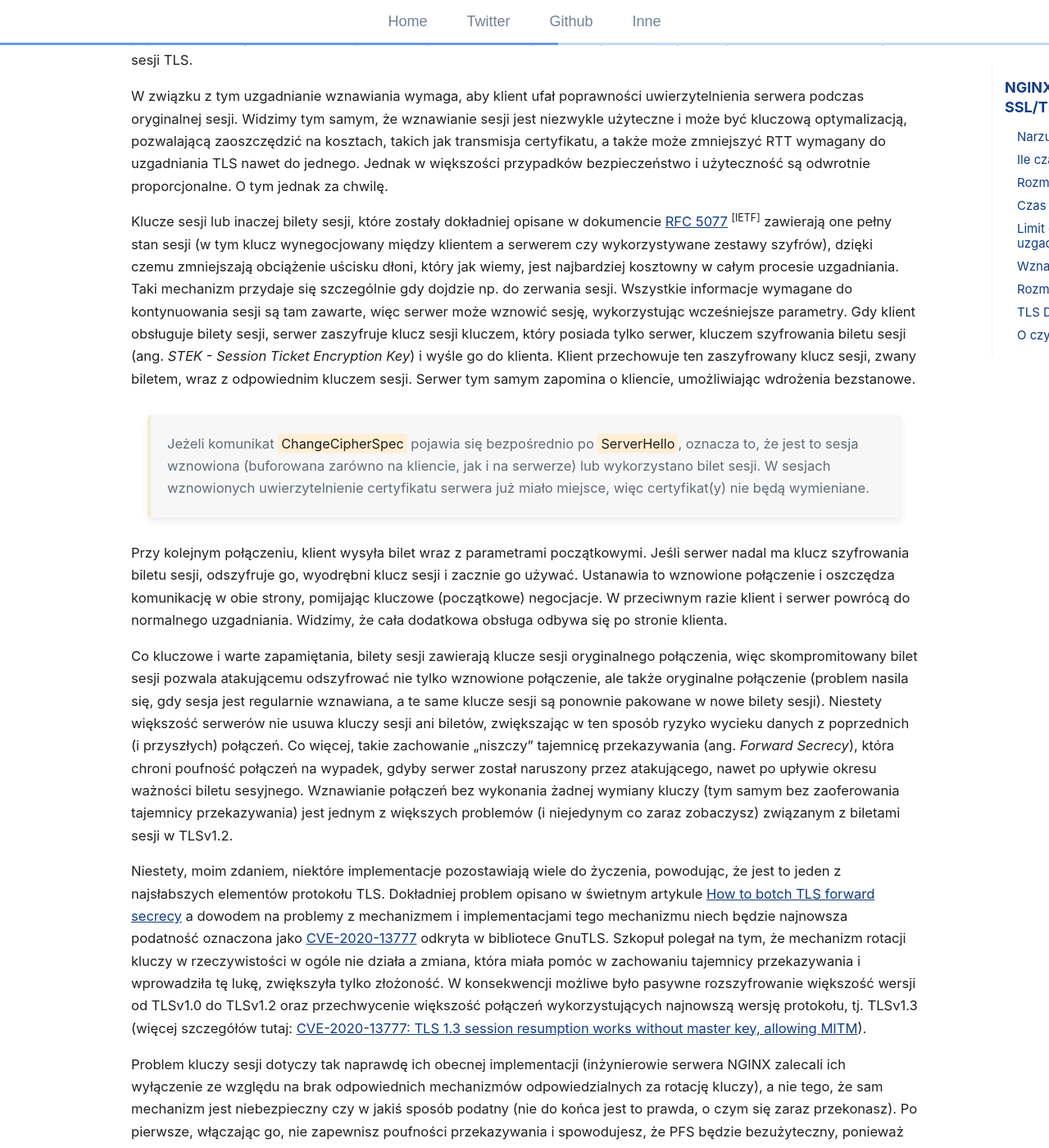
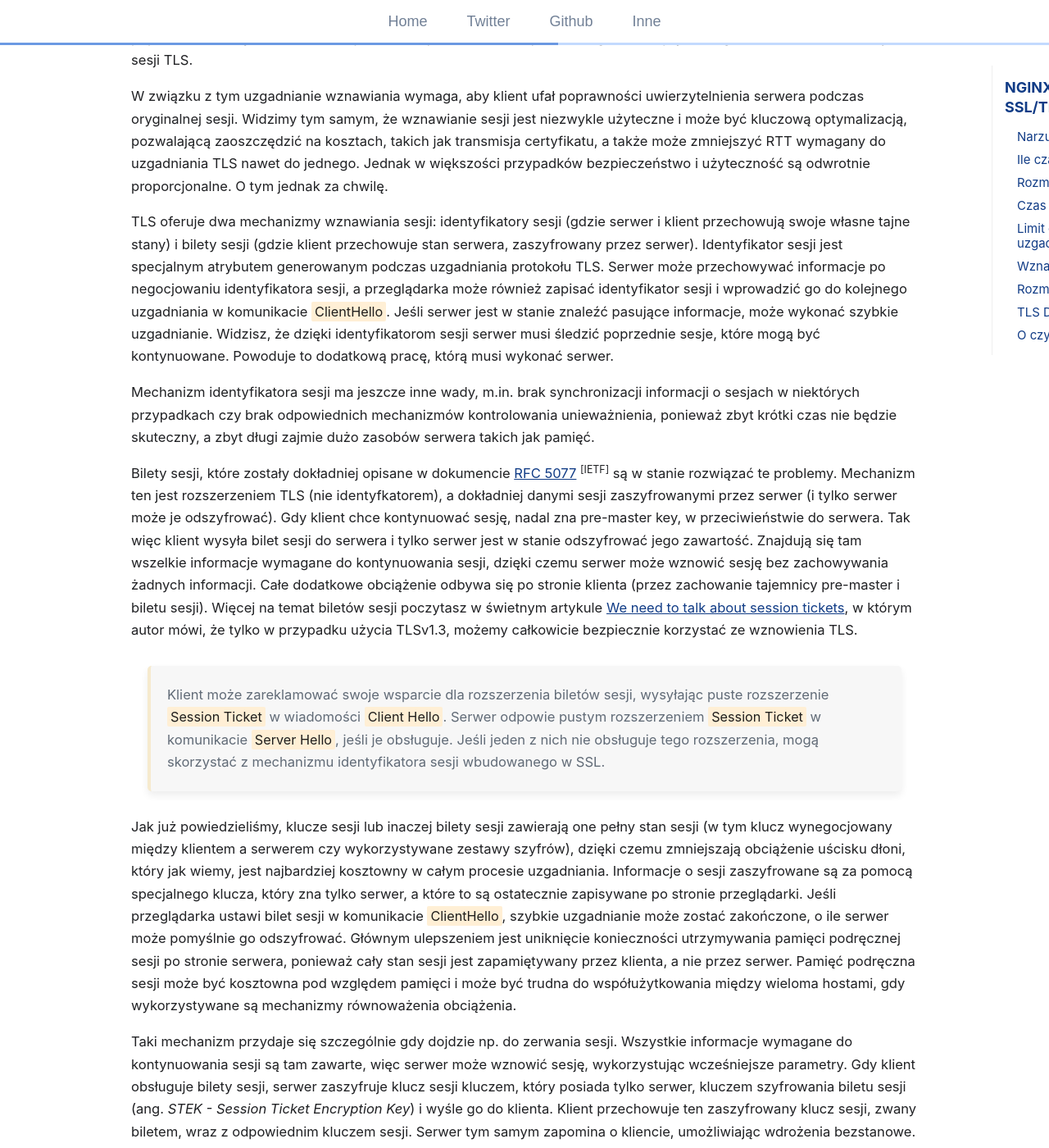
Before and after one commit to git04112019/trimstray.github.io, a Jekyll site: the page built from _posts/2019-07-21-nginx-optymalizacja_sesji_ssl-tls.md, in a window 1280 px wide and 1400 px high, scrolled down 16222 px. Shown: the whole window at 82% size. Built offline with Jekyll 4.4.1, drawn with Linux system fonts in a browser that asks for light colours; comment, search, counter and statistics services are not loaded; some of the changed text lies outside the part shown.

Commit message:
uncommited changes - signed-off-by: trimstray <trimstray@gmail.com>

```diff
--- a/_posts/2019-07-21-nginx-optymalizacja_sesji_ssl-tls.md
+++ b/_posts/2019-07-21-nginx-optymalizacja_sesji_ssl-tls.md
@@ -313,7 +313,17 @@ W ramach wznowionego uzgadniania TLS te kosztowne obliczeniowo operacje klucza p
 
 W związku z tym uzgadnianie wznawiania wymaga, aby klient ufał poprawności uwierzytelnienia serwera podczas oryginalnej sesji. Widzimy tym samym, że wznawianie sesji jest niezwykle użyteczne i może być kluczową optymalizacją, pozwalającą zaoszczędzić na kosztach, takich jak transmisja certyfikatu, a także może zmniejszyć RTT wymagany do uzgadniania TLS nawet do jednego. Jednak w większości przypadków bezpieczeństwo i użyteczność są odwrotnie proporcjonalne. O tym jednak za chwilę.
 
-Klucze sesji lub inaczej bilety sesji, które zostały dokładniej opisane w dokumencie [RFC 5077](https://tools.ietf.org/html/rfc5077) <sup>[IETF]</sup> zawierają one pełny stan sesji (w tym klucz wynegocjowany między klientem a serwerem czy wykorzystywane zestawy szyfrów), dzięki czemu zmniejszają obciążenie uścisku dłoni, który jak wiemy, jest najbardziej kosztowny w całym procesie uzgadniania. Taki mechanizm przydaje się szczególnie gdy dojdzie np. do zerwania sesji. Wszystkie informacje wymagane do kontynuowania sesji są tam zawarte, więc serwer może wznowić sesję, wykorzystując wcześniejsze parametry. Gdy klient obsługuje bilety sesji, serwer zaszyfruje klucz sesji kluczem, który posiada tylko serwer, kluczem szyfrowania biletu sesji (ang. _STEK - Session Ticket Encryption Key_) i wyśle go do klienta. Klient przechowuje ten zaszyfrowany klucz sesji, zwany biletem, wraz z odpowiednim kluczem sesji. Serwer tym samym zapomina o kliencie, umożliwiając wdrożenia bezstanowe.
+TLS oferuje dwa mechanizmy wznawiania sesji: identyfikatory sesji (gdzie serwer i klient przechowują swoje własne tajne stany) i bilety sesji (gdzie klient przechowuje stan serwera, zaszyfrowany przez serwer). Identyfikator sesji jest specjalnym atrybutem generowanym podczas uzgadniania protokołu TLS. Serwer może przechowywać informacje po negocjowaniu identyfikatora sesji, a przeglądarka może również zapisać identyfikator sesji i wprowadzić go do kolejnego uzgadniania w komunikacie <span class="h-b">ClientHello</span>. Jeśli serwer jest w stanie znaleźć pasujące informacje, może wykonać szybkie uzgadnianie. Widzisz, że dzięki identyfikatorom sesji serwer musi śledzić poprzednie sesje, które mogą być kontynuowane. Powoduje to dodatkową pracę, którą musi wykonać serwer.
+
+Mechanizm identyfikatora sesji ma jeszcze inne wady, m.in. brak synchronizacji informacji o sesjach w niektórych przypadkach czy brak odpowiednich mechanizmów kontrolowania unieważnienia, ponieważ zbyt krótki czas nie będzie skuteczny, a zbyt długi zajmie dużo zasobów serwera takich jak pamięć.
+
+Bilety sesji, które zostały dokładniej opisane w dokumencie [RFC 5077](https://tools.ietf.org/html/rfc5077) <sup>[IETF]</sup> są w stanie rozwiązać te problemy. Mechanizm ten jest rozszerzeniem TLS (nie identyfkatorem), a dokładniej danymi sesji zaszyfrowanymi przez serwer (i tylko serwer może je odszyfrować). Gdy klient chce kontynuować sesję, nadal zna pre-master key, w przeciwieństwie do serwera. Tak więc klient wysyła bilet sesji do serwera i tylko serwer jest w stanie odszyfrować jego zawartość. Znajdują się tam wszelkie informacje wymagane do kontynuowania sesji, dzięki czemu serwer może wznowić sesję bez zachowywania żadnych informacji. Całe dodatkowe obciążenie odbywa się po stronie klienta (przez zachowanie tajemnicy pre-master i biletu sesji). Więcej na temat biletów sesji poczytasz w świetnym artykule [We need to talk about session tickets](https://blog.filippo.io/we-need-to-talk-about-session-tickets/), w którym autor mówi, że tylko w przypadku użycia TLSv1.3, możemy całkowicie bezpiecznie korzystać ze wznowienia TLS.
+
+  > Klient może zareklamować swoje wsparcie dla rozszerzenia biletów sesji, wysyłając puste rozszerzenie <span class="h-b">Session Ticket</span> w wiadomości <span class="h-b">Client Hello</span>. Serwer odpowie pustym rozszerzeniem <span class="h-b">Session Ticket</span> w komunikacie <span class="h-b">Server Hello</span>, jeśli je obsługuje. Jeśli jeden z nich nie obsługuje tego rozszerzenia, mogą skorzystać z mechanizmu identyfikatora sesji wbudowanego w SSL.
+
+Jak już powiedzieliśmy, klucze sesji lub inaczej bilety sesji zawierają one pełny stan sesji (w tym klucz wynegocjowany między klientem a serwerem czy wykorzystywane zestawy szyfrów), dzięki czemu zmniejszają obciążenie uścisku dłoni, który jak wiemy, jest najbardziej kosztowny w całym procesie uzgadniania. Informacje o sesji zaszyfrowane są za pomocą specjalnego klucza, który zna tylko serwer, a które to są ostatecznie zapisywane po stronie przeglądarki. Jeśli przeglądarka ustawi bilet sesji w komunikacie <span class="h-b">ClientHello</span>, szybkie uzgadnianie może zostać zakończone, o ile serwer może pomyślnie go odszyfrować. Głównym ulepszeniem jest uniknięcie konieczności utrzymywania pamięci podręcznej sesji po stronie serwera, ponieważ cały stan sesji jest zapamiętywany przez klienta, a nie przez serwer. Pamięć podręczna sesji może być kosztowna pod względem pamięci i może być trudna do współużytkowania między wieloma hostami, gdy wykorzystywane są mechanizmy równoważenia obciążenia.
+
+Taki mechanizm przydaje się szczególnie gdy dojdzie np. do zerwania sesji. Wszystkie informacje wymagane do kontynuowania sesji są tam zawarte, więc serwer może wznowić sesję, wykorzystując wcześniejsze parametry. Gdy klient obsługuje bilety sesji, serwer zaszyfruje klucz sesji kluczem, który posiada tylko serwer, kluczem szyfrowania biletu sesji (ang. _STEK - Session Ticket Encryption Key_) i wyśle go do klienta. Klient przechowuje ten zaszyfrowany klucz sesji, zwany biletem, wraz z odpowiednim kluczem sesji. Serwer tym samym zapomina o kliencie, umożliwiając wdrożenia bezstanowe.
 
   > Jeżeli komunikat <span class="h-b">ChangeCipherSpec</span> pojawia się bezpośrednio po <span class="h-b">ServerHello</span>, oznacza to, że jest to sesja wznowiona (buforowana zarówno na kliencie, jak i na serwerze) lub wykorzystano bilet sesji. W sesjach wznowionych uwierzytelnienie certyfikatu serwera już miało miejsce, więc certyfikat(y) nie będą wymieniane.
 
@@ -341,11 +351,11 @@ Jeśli zdecydujesz się na włączenie biletów sesji, NGINX powinien wygenerowa
 
   > W starszych wersjach serwera NGINX istniała podatność (CVE-2014-3616), która w przypadku wykorzystania pamięci współdzielonej lub współdzielonego klucza sesji dla wielu wirtualnych hostów, pozwalała na ponowne wykorzystanie danych z buforowanej sesji (dla niepowiązanego z nimi kontekstu), co pozwalało napastnikom na przeprowadzanie ataków polegających na dezorientacji serwera obsługującego wirtualne hosty (ang. _Virtual Host Confusion_). Główną ideą tych ataków jest to, że gdy np. dwa serwery obsługują różne domeny, ale mają ten sam certyfikat (obejmujący oba), osoba atakująca może przejąć połączenie HTTPS przeznaczone dla jednego z tych wirtualnych hostów i przekierować je na inny lub kontrolując DNS może przekierować pierwszą domenę na drugi serwer. Więcej na ten temat poczytasz w pracy [TLS Redirection (and Virtual Host Confusion)](https://github.com/GrrrDog/TLS-Redirection).
 
-W tym przypadku musisz pamiętać, aby odpowiednio „obracać” kluczem tak, by zapewnić mechanizm automatycznego odnawiania, np. restartując serwer co jakiś czas, co jednak nie zawsze rozwiązuje problem (Mozilla zaleca regenerowanie kluczy co 24 h). Co więcej, należy rozważyć przeniesienie tych kluczy do pamięci (wykorzystując np. <span class="h-b">tmpfs</span>), jednak moim zdaniem rodzi to zbyt wiele komplikacji związanych z zarządzaniem. Niezależnie od tego, przed jego ustawieniem, polecam zapoznać się z [RFC 4086 - Randomness Requirements for Security](https://tools.ietf.org/html/rfc4086).
+W tym przypadku musisz pamiętać, aby odpowiednio „obracać” kluczem tak, by zapewnić mechanizm automatycznego odnawiania, np. restartując serwer co jakiś czas, co jednak nie zawsze rozwiązuje problem (Mozilla zaleca regenerowanie kluczy co 24 h). Co więcej, należy rozważyć przeniesienie tych kluczy do pamięci (wykorzystując np. <span class="h-b">tmpfs</span>), jednak moim zdaniem rodzi to zbyt wiele komplikacji związanych z zarządzaniem. Niezależnie od tego, przed jego ustawieniem, polecam zapoznać się z [RFC 4086 - Randomness Requirements for Security](https://tools.ietf.org/html/rfc4086). Pamiętajmy także, że po zamianie, stary plik klucza powinien być całkowicie zniszczony.
 
   > [Vincent Bernat](https://vincent.bernat.ch/en) napisał świetne [narzędzie](https://github.com/vincentbernat/rfc5077/blob/master/rfc5077-client.c) do testowania mechanizmu wznawiania sesji z wykorzystaniem ticket'ów.
 
-Jeśli twoje serwery mają wystarczającą moc, możesz rozważyć całkowite wyłączenie identyfikatorów sesji i biletów sesji. Według mnie jest to nadal zalecane rozwiązanie, aby zapewnić tajemnicę przekazywania, ponieważ większość używanych serwerów HTTP (Apache, NGINX) nie obsługuje odpowiedniej rotacji tych parametrów.
+Jeśli twoje serwery mają wystarczającą moc, możesz rozważyć całkowite wyłączenie identyfikatorów sesji i biletów sesji. Według mnie jest to nadal zalecane rozwiązanie, aby zapewnić tajemnicę przekazywania, ponieważ większość używanych serwerów HTTP (Apache, NGINX) nie obsługuje odpowiedniej rotacji tych parametrów. Z drugiej strony, pamiętajmy, że koszt wydajności związany z niewykorzystaniem wznawiania sesji TLS jest znaczny.
 
 Przykład konfiguracji:
 
```
